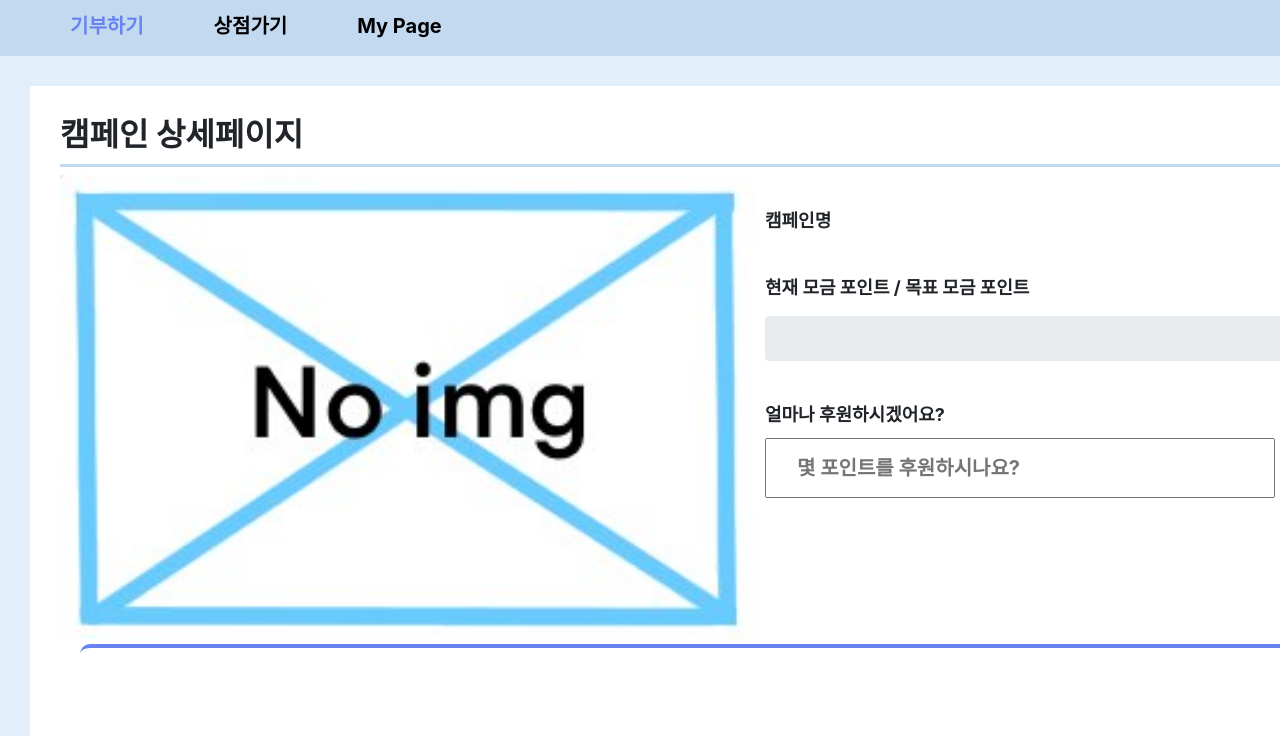
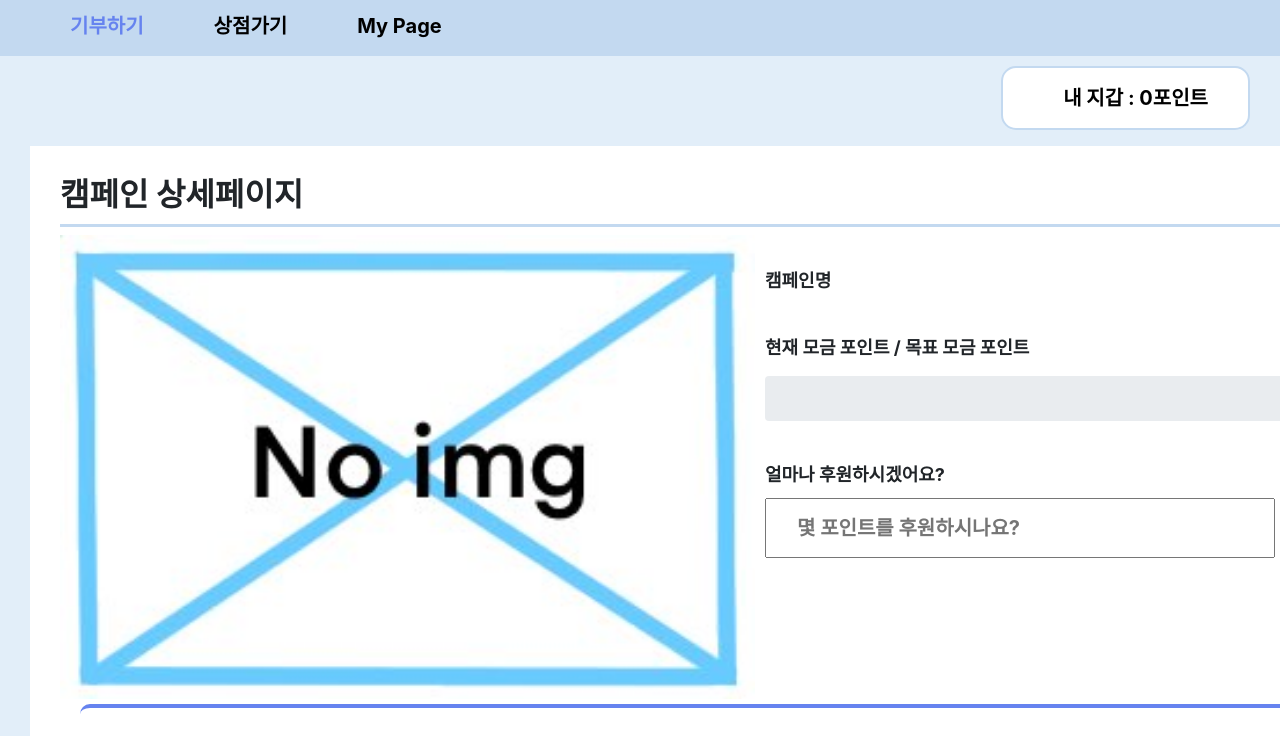
Before and after one commit to who-is-hu/Givven, a website: page views/normal_donation_detail.html in a window 1280 px wide. Shown: the part 64-800 px from the top of the page. Drawn offline with nearby package versions, Linux system fonts and the light colour scheme; files that its build step writes are made by us from their sources; no server answers; files whose address does not match are found by name.

Commit message:
기부 예외처리

```diff
--- a/public/css/normal_donation_detail_purchase_list_style.css
+++ b/public/css/normal_donation_detail_purchase_list_style.css
@@ -80,6 +80,35 @@
  #go_donate b{
     color: #6683ef;
  }
+
+ #state{
+  width: 100%;
+  height: 60px;
+}
+
+#pocket{
+  background-color: white;
+  float: right;
+  margin-top: 10px;
+  margin-right: 30px;
+  line-height: 60px;
+  list-style-type: none;
+  border-radius: 15px;
+  border: 2px solid #C3D9F0;
+}
+
+#pocket li, #pocket li a{
+  float: left;
+  margin-right: 20px;
+  font-size: 20px;
+  font-weight: bold;
+  color: black;
+}
+
+#pocket li:nth-child(1){
+  text-align: center;
+  padding: 0px 20px 0px 20px;
+}
 
  #container {
   min-width: 1450px;
--- a/public/css/normal_donation_detail_style.css
+++ b/public/css/normal_donation_detail_style.css
@@ -80,6 +80,35 @@
  #go_donate b{
     color: #6683ef;
  }
+
+ #state{
+  width: 100%;
+  height: 60px;
+}
+
+#pocket{
+  background-color: white;
+  float: right;
+  margin-top: 10px;
+  margin-right: 30px;
+  line-height: 60px;
+  list-style-type: none;
+  border-radius: 15px;
+  border: 2px solid #C3D9F0;
+}
+
+#pocket li, #pocket li a{
+  float: left;
+  margin-right: 20px;
+  font-size: 20px;
+  font-weight: bold;
+  color: black;
+}
+
+#pocket li:nth-child(1){
+  text-align: center;
+  padding: 0px 20px 0px 20px;
+}
 
  #container {
   min-width: 1450px;
--- a/views/normal_donation_detail.html
+++ b/views/normal_donation_detail.html
@@ -25,6 +25,12 @@
             <li><a href ="#none" onclick="mypage()" id="go_myapage"><b>My Page</b></a></li>
          </ul>
       </div>
+   </div>
+
+   <div id = "state">
+      <ul id = "pocket">
+         <li id = "my_point">내 지갑 : </li>
+      </ul>
    </div>
 
    <div id="container">
@@ -61,9 +67,12 @@
       integrity="sha384-wfSDF2E50Y2D1uUdj0O3uMBJnjuUD4Ih7YwaYd1iqfktj0Uod8GCExl3Og8ifwB6" crossorigin="anonymous">
    </script>
    <script src="https://code.jquery.com/jquery-1.12.4.min.js"></script>
+
+
    <script>
 
    var mytype;
+   var mypoint;
          $.ajax({
                type: 'GET',
                url: "/auth/isLoggedIn",
@@ -73,6 +82,7 @@
                error : function(error){
                   mytype = "guest";
                   $('#menu').append("<li><a href='log_in'><b>로그인</b></a></li><li><a href='sign_up'><b>회원가입</b></a></li>");
+                  $('#my_point').append("0포인트");
                },
                success : function(response){
                   mytype = response.type;
@@ -89,6 +99,17 @@
                      $('#menu').append("<li><b>사회단체입니다.</b></li><li><a href='/auth/logout'><b>로그아웃</b></a></li>");
                   }
 
+                   $.ajax({
+                     type: 'GET',
+                     url: "/point",
+                     xhrFields: {
+                        withCredentials: true
+                     },
+                     async: false
+                     }).success(function (response) {
+                        mypoint = response.point
+                        $('#my_point').append(mypoint+"포인트");
+                     });
                },
                complete : function(){
                }
@@ -112,6 +133,8 @@
                window.location.href = "charity_mypage_main"
             }
          };
+
+
 
       var temp = location.href.split("?");
       var data = temp[1].split("=");
@@ -150,7 +173,15 @@
                   alert("입력을 완료해주세요");
                } else {
                   var point = $('.point').val();
-                  location.href = "normal_donation_detail_donate?id=" + id + "&point=" + point;
+                  point = parseInt(point);
+                  if(point > mypoint)
+                  {
+                     alert("잔액이 부족합니다");
+                  }
+                  else
+                  {
+                     location.href = "normal_donation_detail_donate?id=" + id + "&point=" + point;
+                  }
                }
             }
             else
```
Also changed, not shown: views/normal_donation_detail_purchase_list.html (+30 -2 lines).
